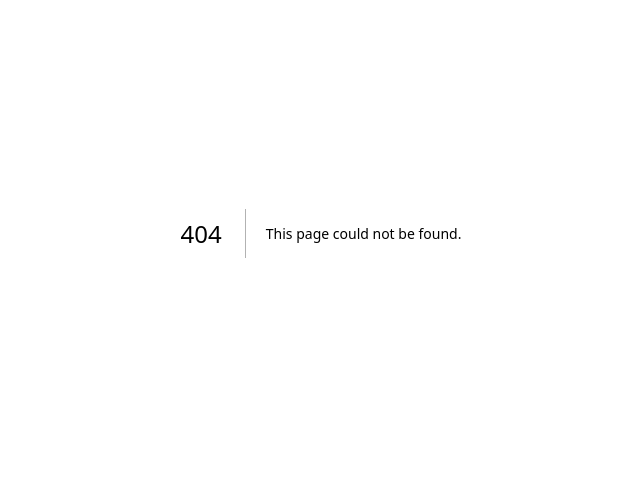
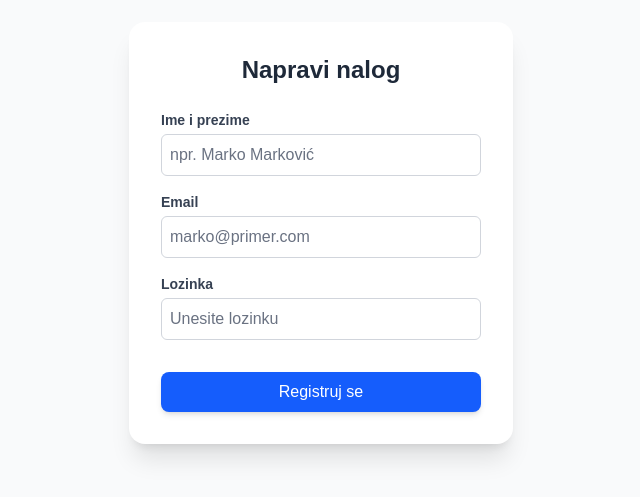
Before and after one commit to elab-development/internet-tehnologije-2025-budzetko_2021_0168, a Next.js app: page /register in a window 1280 px wide. Before the commit this address had no page. Shown: the part 167-664 px from the top of the page, without its empty margins (319-959 px from the left). Built offline with nearby package versions, Linux system fonts and the light colour scheme.

Commit message:
Povezana Prisma 5 sa MySQL bazom

```diff
--- /dev/null
+++ b/app/api/register/route.ts
@@ -0,0 +1,51 @@
+import { NextResponse } from "next/server";
+import { prisma } from "@/lib/prisma"; // Putanja do fajla koji smo malopre napravili
+
+export async function POST(request: Request) {
+  try {
+    // 1. Preuzimamo podatke koje si poslala iz forme
+    const body = await request.json();
+    const { name, email, password } = body;
+
+    // 2. Provera da li su sva polja popunjena
+    if (!name || !email || !password) {
+      return NextResponse.json(
+        { error: "Sva polja su obavezna!" },
+        { status: 400 }
+      );
+    }
+
+    // 3. Upisujemo korisnika u MySQL bazu preko Prisme
+    const newUser = await prisma.user.create({
+      data: {
+        name: name,
+        email: email,
+        password: password, // Napomena: U sledećoj fazi ćemo ovo hešovati (bcrypt)
+        role: "USER",
+      },
+    });
+
+    // 4. Ako je sve prošlo ok, šaljemo podatke nazad frontendu
+    return NextResponse.json(
+      { message: "Korisnik uspešno kreiran!", user: newUser },
+      { status: 201 }
+    );
+
+  } catch (error: any) {
+    // 5. Ako se desi greška (npr. isti email), ispisujemo je u terminalu
+    console.error("PRISMA ERROR:", error);
+
+    // Ako korisnik već postoji (P2002 je Prisma kod za "unique constraint")
+    if (error.code === 'P2002') {
+      return NextResponse.json(
+        { error: "Korisnik sa ovim emailom već postoji." },
+        { status: 400 }
+      );
+    }
+
+    return NextResponse.json(
+      { error: "Greška pri povezivanju sa bazom podataka." },
+      { status: 500 }
+    );
+  }
+}
--- a/components/input.tsx
+++ b/app/components/input.tsx
@@ -1,4 +1,4 @@
-// components/Input.tsx
+// components/input.tsx
 import React from 'react';
 
 interface InputProps extends React.InputHTMLAttributes<HTMLInputElement> {
@@ -10,7 +10,7 @@ export const Input = ({ label, ...props }: InputProps) => {
     <div className="flex flex-col gap-1 mb-4 w-full">
       <label className="text-sm font-semibold text-gray-700">{label}</label>
       <input
-        className="border border-gray-300 p-2 rounded-md focus:outline-none focus:ring-2 focus:ring-blue-500 transition-all"
+        className="border border-gray-300 p-2 rounded-md focus:outline-none focus:ring-2 focus:ring-blue-500 transition-all text-black placeholder:text-gray-500"
         {...props}
       />
     </div>
--- a/app/page.tsx
+++ b/app/page.tsx
@@ -1,28 +1,20 @@
-'use client';
-import { Button } from '../components/button';
-import { Input } from '../components/input';
+// app/page.tsx
+import { Button } from "./components/button";
 
 export default function Home() {
   return (
-    <main className="flex min-h-screen flex-col items-center justify-center p-8 bg-gray-100">
-      {/* Ovo je bela kartica u sredini ekrana */}
-      <div className="bg-white p-8 rounded-2xl shadow-xl w-full max-w-md border border-gray-200">
-        <h1 className="text-3xl font-extrabold text-gray-900 mb-6 text-center">
-          Budžetko 💰
-        </h1>
+    <div className="flex flex-col items-center justify-center min-h-screen bg-blue-50">
+      <h1 className="text-4xl font-bold text-blue-900 mb-4">Dobrodošli u Budžetko! 💰</h1>
+      <p className="text-lg text-gray-700 mb-8">Vaša aplikacija za upravljanje finansijama.</p>
 
-        <p className="text-gray-500 text-center mb-8">Unesite svoje troškove brzo i lako!</p>
-
-        {/* Koristimo našu novu Input komponentu */}
-        <Input label="Opis troška" placeholder="npr. Kafa sa kolegama" />
-        <Input label="Iznos (RSD)" type="number" placeholder="500" />
-
-        {/* Koristimo tvoju Button komponentu */}
-        <div className="flex gap-3 mt-6">
-          <Button variant="success" className="w-full text-lg">Dodaj</Button>
-          <Button variant="danger" onClick={() => alert('Poništeno')}>Otkaži</Button>
-        </div>
+      <div className="flex gap-4">
+        <a href="/register">
+          <Button>Otvori nalog</Button>
+        </a>
+        <a href="/login">
+          <Button variant="success">Prijavi se</Button>
+        </a>
       </div>
-    </main>
+    </div>
   );
 }
--- /dev/null
+++ b/app/register/page.tsx
@@ -0,0 +1,66 @@
+"use client";
+
+import { useState } from "react";
+
+import { Button } from "../components/button";
+import { Input } from "../components/input";
+
+export default function RegisterPage() {
+  const [formData, setFormData] = useState({ email: "", password: "", name: "" });
+
+  const handleRegister = async (e: React.FormEvent) => {
+    e.preventDefault();
+
+    // Slanje podataka na API (route.ts)
+    const res = await fetch("/api/register", {
+      method: "POST",
+      headers: { "Content-Type": "application/json" },
+      body: JSON.stringify(formData),
+    });
+
+    if (res.ok) {
+      alert("Uspešna registracija! Podaci su u MySQL bazi.");
+      setFormData({ email: "", password: "", name: "" }); // Čisti formu
+    } else {
+      alert("Greška pri registraciji!");
+    }
+  };
+
+  return (
+    <div className="flex justify-center items-center min-h-screen bg-gray-50">
+      <form onSubmit={handleRegister} className="p-8 bg-white shadow-xl rounded-2xl w-96">
+        <h2 className="text-2xl font-bold mb-6 text-center text-gray-800">Napravi nalog</h2>
+
+        <Input
+          label="Ime i prezime"
+          placeholder="npr. Marko Marković"
+          value={formData.name}
+          onChange={(e) => setFormData({...formData, name: e.target.value})}
+          required
+        />
+
+        <Input
+          label="Email"
+          type="email"
+          placeholder="marko@primer.com"
+          value={formData.email}
+          onChange={(e) => setFormData({...formData, email: e.target.value})}
+          required
+        />
+
+        <Input
+          label="Lozinka"
+          type="password"
+          placeholder="Unesite lozinku"
+          value={formData.password}
+          onChange={(e) => setFormData({...formData, password: e.target.value})}
+          required
+        />
+
+        <Button type="submit" variant="primary" className="w-full mt-4">
+          Registruj se
+        </Button>
+      </form>
+    </div>
+  );
+}
--- /dev/null
+++ b/lib/prisma.ts
@@ -0,0 +1,9 @@
+import { PrismaClient } from '@prisma/client';
+
+const globalForPrisma = global as unknown as { prisma: PrismaClient };
+
+export const prisma =
+  globalForPrisma.prisma ||
+  new PrismaClient();
+
+if (process.env.NODE_ENV !== 'production') globalForPrisma.prisma = prisma;
--- a/package.json
+++ b/package.json
@@ -14,14 +14,14 @@
     "react-dom": "19.2.3"
   },
   "devDependencies": {
-    "@prisma/client": "^7.3.0",
+    "@prisma/client": "^5.22.0",
     "@tailwindcss/postcss": "^4",
     "@types/node": "^20",
     "@types/react": "^19",
     "@types/react-dom": "^19",
     "eslint": "^9",
     "eslint-config-next": "16.1.5",
-    "prisma": "^7.3.0",
+    "prisma": "^5.22.0",
     "tailwindcss": "^4",
     "typescript": "^5"
   }
--- a/prisma.config.ts
+++ /dev/null
@@ -1,12 +0,0 @@
-import "dotenv/config";
-import { defineConfig } from "prisma/config";
-
-export default defineConfig({
-  schema: "prisma/schema.prisma",
-  migrations: {
-    path: "prisma/migrations",
-  },
-  datasource: {
-    url: process.env.DATABASE_URL,
-  },
-});
```
Also changed, not shown: app/components/button.tsx (renamed from components/button.tsx), 2 other files (tests, documents, lock files or other folders).
